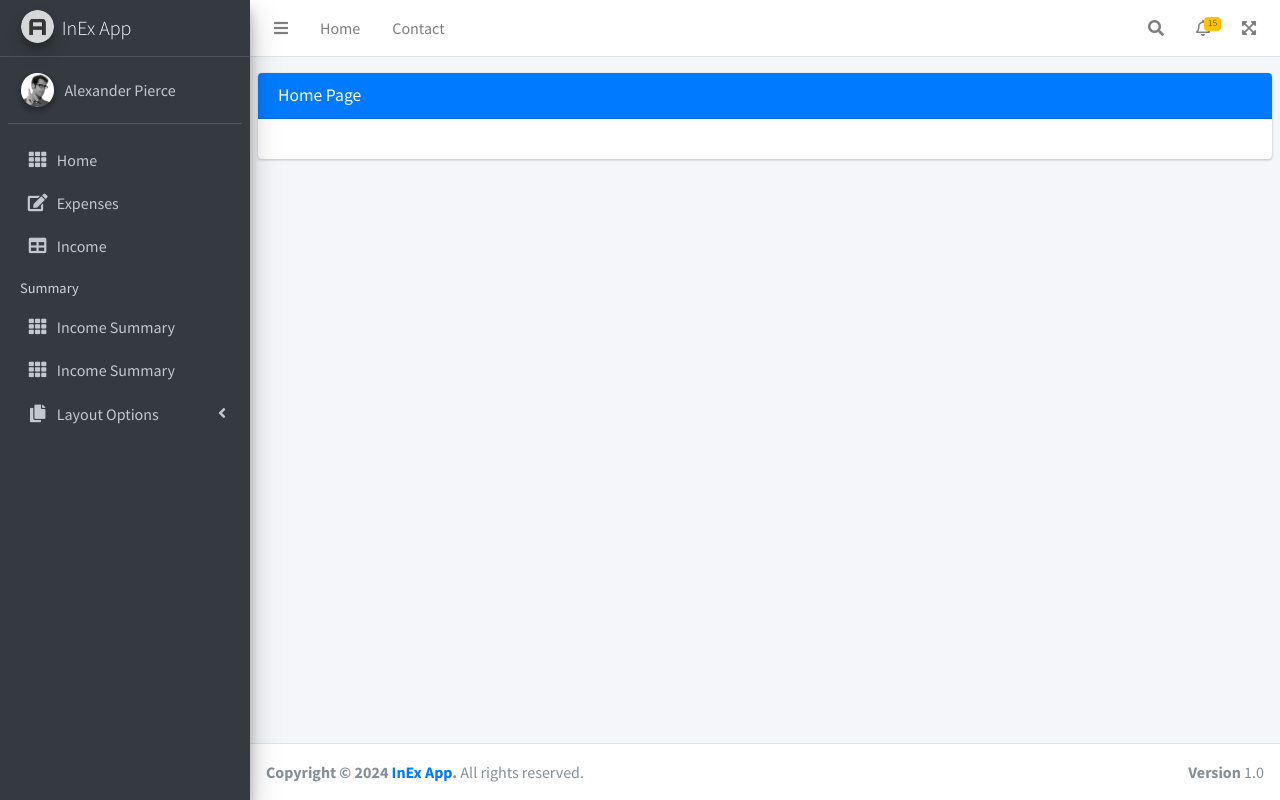
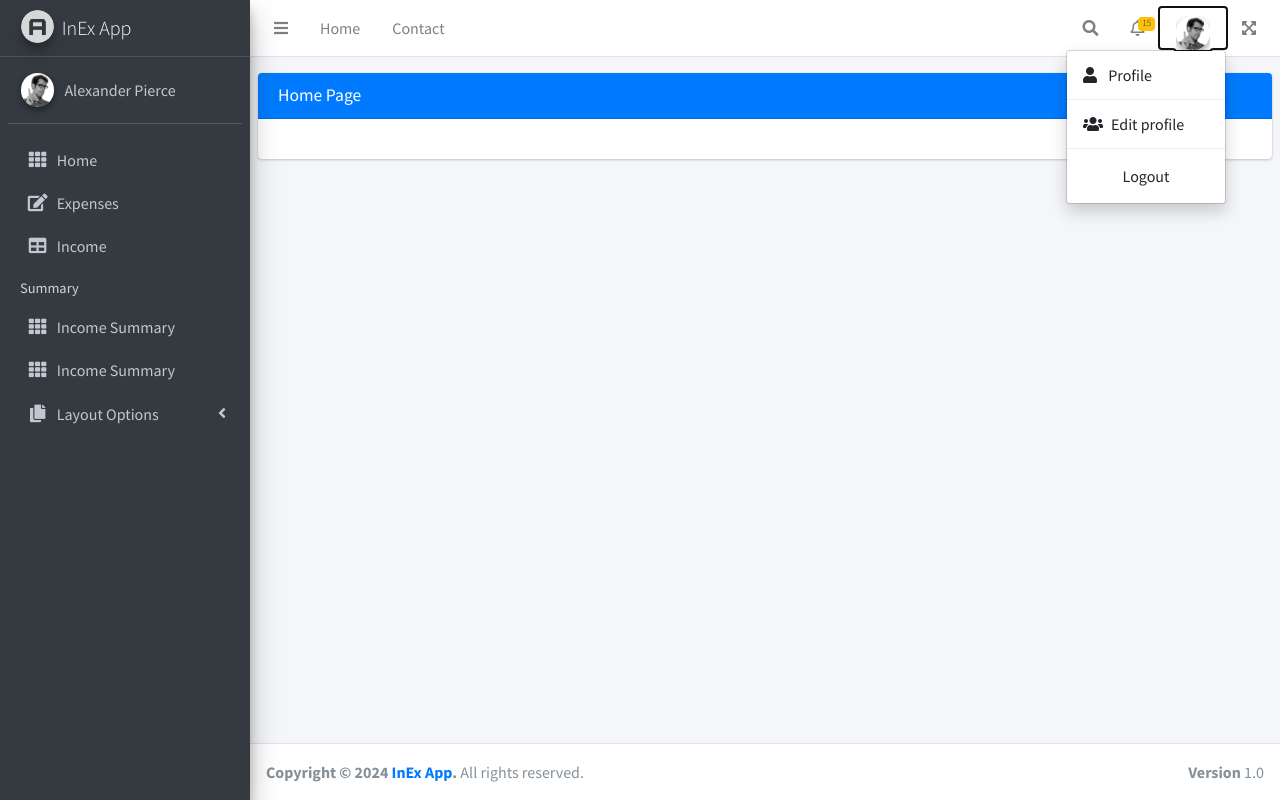
Before and after one commit to Gouda01/Dj-InEx, a Django app: page / in a window 1280 px wide, after a click that opens the changed part. Run offline with Django 4.2, Linux system fonts and the light colour scheme; some libraries are stand-ins or nearby versions.

Commit message:
Finish login and logout

```diff
--- a/authentication/urls.py
+++ b/authentication/urls.py
@@ -7,6 +7,7 @@ from . import views
 urlpatterns = [
     path('register/', views.RegistrationView.as_view(), name="register"),
     path('login/', views.LoginView.as_view(), name="login"),
+    path('logout/', views.LogoutView.as_view(), name="logout"),
     path('validate-username',csrf_exempt(views.UsernameValidationView.as_view()), name='validate-username'),
     path('validate-email',csrf_exempt(views.EmailValidationView.as_view()), name='validate-email'),
     path('activate/<uidb64>/<token>',csrf_exempt(views.VerificationView.as_view()), name='activate'),
--- a/expenses/views.py
+++ b/expenses/views.py
@@ -1,4 +1,5 @@
 from django.shortcuts import render
+
 
 
 # Create your views here.
--- a/project/urls.py
+++ b/project/urls.py
@@ -22,7 +22,7 @@ from expenses.views import index
 urlpatterns = [
     path('admin/', admin.site.urls),
 
-    path('',index),
+    path('',index, name='home'),
 
     path('authentication/', include('authentication.urls')),
 
--- a/templates/partials/navbar.html
+++ b/templates/partials/navbar.html
@@ -1,3 +1,4 @@
+{% load static %}
 <!-- Navbar -->
 <nav class="main-header navbar navbar-expand navbar-white navbar-light">
     <!-- Left navbar links -->
@@ -65,6 +66,32 @@
           <a href="#" class="dropdown-item dropdown-footer">See All Notifications</a>
         </div>
       </li>
+
+      <li class="nav-item dropdown">
+        <a class="nav-link" data-toggle="dropdown" href="#">
+          <div class="user-panel">
+            <img src="{% static 'en/dist/img/user2-160x160.jpg' %}" class="img-circle elevation-2" alt="User Image">
+          </div>
+        </a>
+        <div class="dropdown-menu dropdown-menu-md dropdown-menu-right">
+
+          <a href="#" class="dropdown-item">
+            <i class="fas fa-user mr-2"></i> Profile
+          </a>
+          <div class="dropdown-divider"></div>
+          <a href="#" class="dropdown-item">
+            <i class="fas fa-users mr-2"></i>Edit profile
+          </a>
+          <div class="dropdown-divider"></div>
+              <form action="{% url 'logout' %}" method="post">
+                {% csrf_token %}
+                  <button type="submit" class="btn btn-block submit-btn">Logout</button>
+              </form>
+        </div>
+      </li>
+
+
+
       <li class="nav-item">
         <a class="nav-link" data-widget="fullscreen" href="#" role="button">
           <i class="fas fa-expand-arrows-alt"></i>
```
Also changed, not shown: authentication/templates/authentication/login.html (+3 -5 lines), authentication/views.py (+31 -0 lines), db.sqlite3, static/custom/login-bg.jpg, static/custom/login2-bg.jpg (added).
